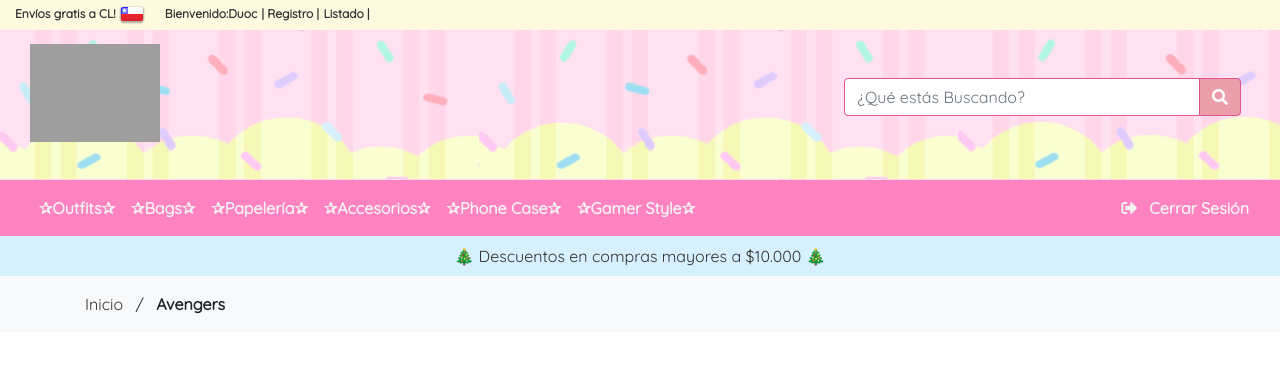
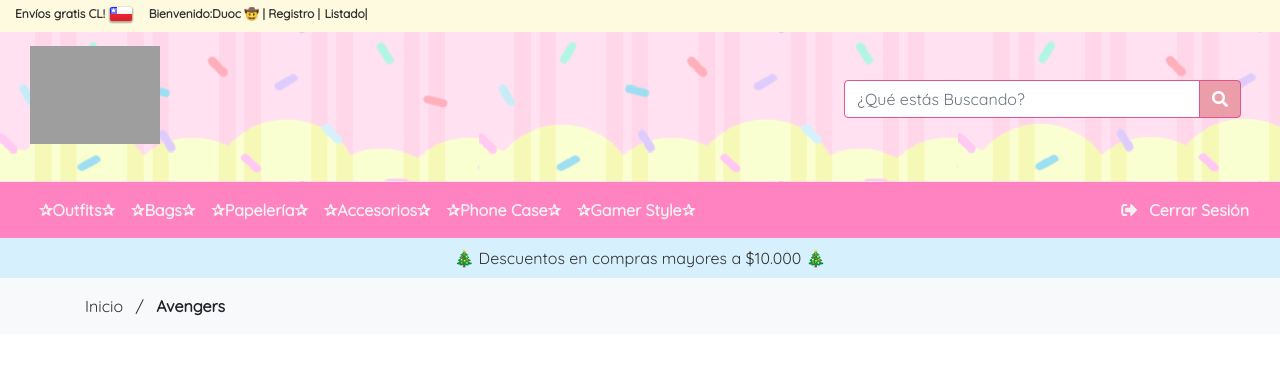
Before and after one commit to JElizabeth1988/FrikiWaii, a Django app: page /Avengers/ in a window 1280 px wide. Shown: the top 380 px of the page. Run offline with Django 3.2, Linux system fonts and the light colour scheme; a user stored in the database is signed in; parts of the project's set-up code (start-up, migrations or seed data) failed here and were passed over; some libraries are stand-ins or nearby versions; some web fonts are replaced; grey boxes are pictures that could not be loaded.

Commit message:
Cambio top header- parte usuario

```diff
--- a/dir_frikiwaiiStore/FrikiWaii/core/static/core/css/styleBootstrap.css
+++ b/dir_frikiwaiiStore/FrikiWaii/core/static/core/css/styleBootstrap.css
@@ -30,7 +30,7 @@
 }
 
 #header{
-  height: 30px;
+  height: 32px;
 }
 
 #header a{
--- a/dir_frikiwaiiStore/FrikiWaii/core/templates/core/base.html
+++ b/dir_frikiwaiiStore/FrikiWaii/core/templates/core/base.html
@@ -73,19 +73,28 @@
                     <div class="free-shipping-wrapper">
                         <div class="free-shipping">
                             <!-- poner referencia una vez q se cree la página -->
-                            <a>Envíos gratis a CL! <img src="{% static 'core/img/Banderas/cl.png' %}"
+                            <a>Envíos gratis CL! <img src="{% static 'core/img/Banderas/cl.png' %}"
                                     alt="Bandera CL"></a>
-                            <a href="" style="color: rgba(255, 255, 255, 0);"> ss</a>
+                            <a href="" style="color: rgba(255, 255, 255, 0);">s</a>
 
                             <!-- <a href="#"></a> |USD |</a> -->
                             <!-- {% if user.is_authenticated %} -->
                              <!-- usuario logueado -->
 
-                            <a href="" style="text-align: right;">Bienvenido:{{ user.username.title }}</a>
+                            <a href="" style="text-align: right;">Bienvenido:{{ user.username.title }}
+                                {% if user.is_staff %}
+                                    &#x1f920;
+
+                                {% else %}
+                                    &#x1f600;
+
+                                {% endif %}
+
+                             </a>
 
                             <a href="{% url 'registro' %}"> | Registro |</a>
 
-                            <a href="{% url 'listado' %}"> Listado |</a>
+                            <a href="{% url 'listado' %}"> Listado|</a>
 
 
 
```
Also changed, not shown: dir_frikiwaiiStore/FrikiWaii/db.sqlite3.
